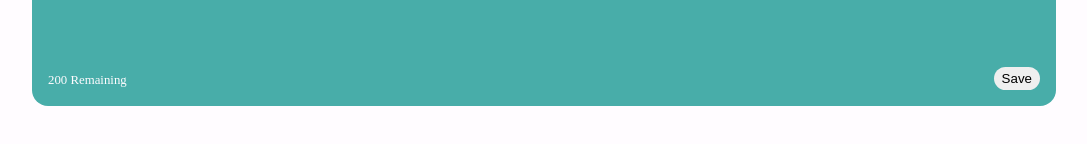
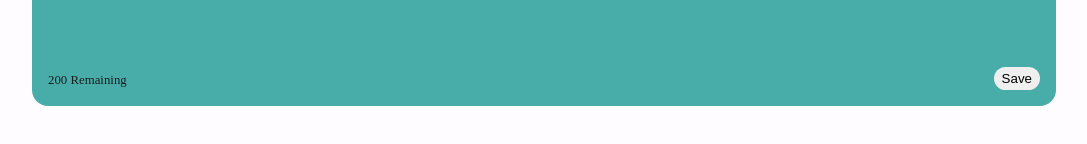
Before and after one commit to klam2k20/Notes, a React (Create React App) app: page / in a window 1280 px wide. Shown: the part 332-476 px from the top of the page, without its empty margins (96-1183 px from the left). Built offline with nearby package versions, Linux system fonts and the light colour scheme.

Commit message:
Update dark mode for add note footer

```diff
--- a/src/styles/AddNote.css
+++ b/src/styles/AddNote.css
@@ -30,7 +30,7 @@
 	outline: none;
 }
 
-.character-count {
+#dark .character-count {
 	font-size: 0.8rem;
 	color: #fffcff;
 }
```
